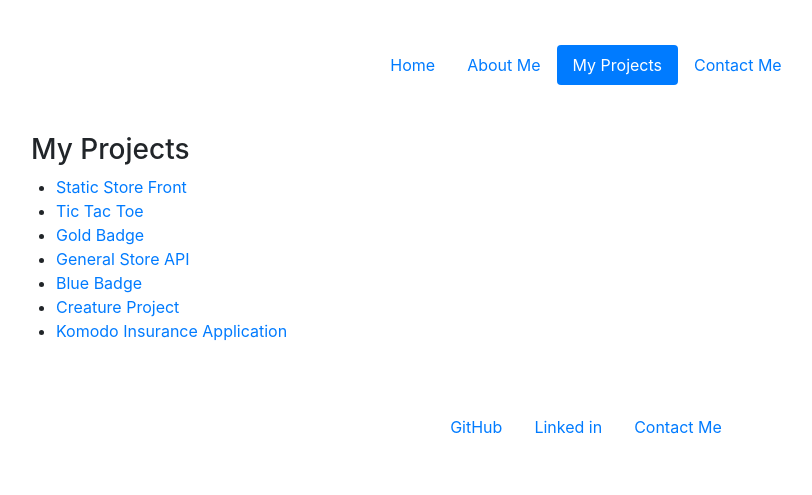
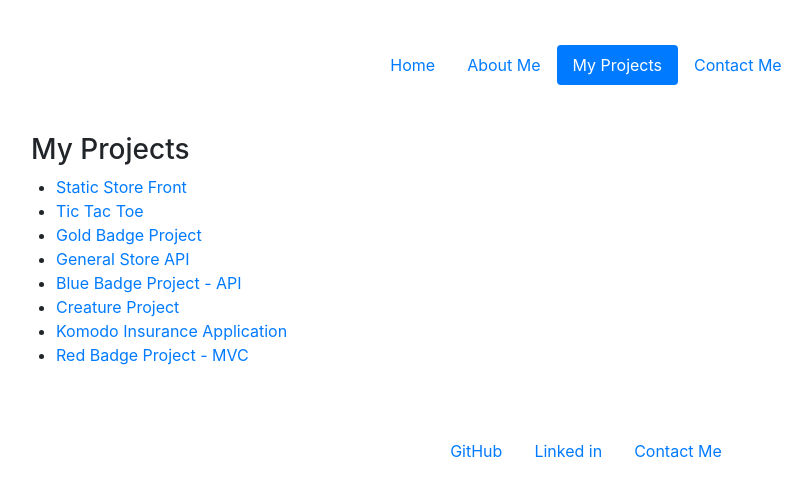
Before and after one commit to Arfellows/PortfolioProject, a plain HTML site: page projects.html in a window 1280 px wide. Shown: the part 137-632 px from the top of the page, without its empty margins (54-866 px from the left). Drawn offline with nearby package versions, Linux system fonts and the light colour scheme.

Commit message:
finished portfolio

```diff
--- a/projects.html
+++ b/projects.html
@@ -37,11 +37,12 @@
                 <ul>
                     <li><a href="https://github.com/Arfellows/StaticStoreFront">Static Store Front</a></li>
                     <li><a href="https://github.com/Arfellows/TicTacToe">Tic Tac Toe</a></li>
-                    <li><a href="https://github.com/Arfellows/GoldBadgeProject">Gold Badge</a></li>
+                    <li><a href="https://github.com/Arfellows/GoldBadgeProject">Gold Badge Project</a></li>
                     <li><a href="https://github.com/Arfellows/GeneralStoreAPI">General Store API</a></li>
-                    <li><a href="https://github.com/derekjamerson/BlueBadgeProject">Blue Badge</a></li>
+                    <li><a href="https://github.com/derekjamerson/BlueBadgeProject">Blue Badge Project - API</a></li>
                     <li><a href="https://codepen.io/Afellows/pen/WNjVOjp">Creature Project</a></li>
                     <li><a href="https://github.com/Arfellows/KomodoInsuranceApp">Komodo Insurance Application</a></li>
+                    <li><a href="https://github.com/Arfellows/TotalWellness">Red Badge Project - MVC</a></li>
                 </ul>
             </div>
         </div>
```
Also changed, not shown: about.html (+1 -0 lines), index1.html (+2 -2 lines).
